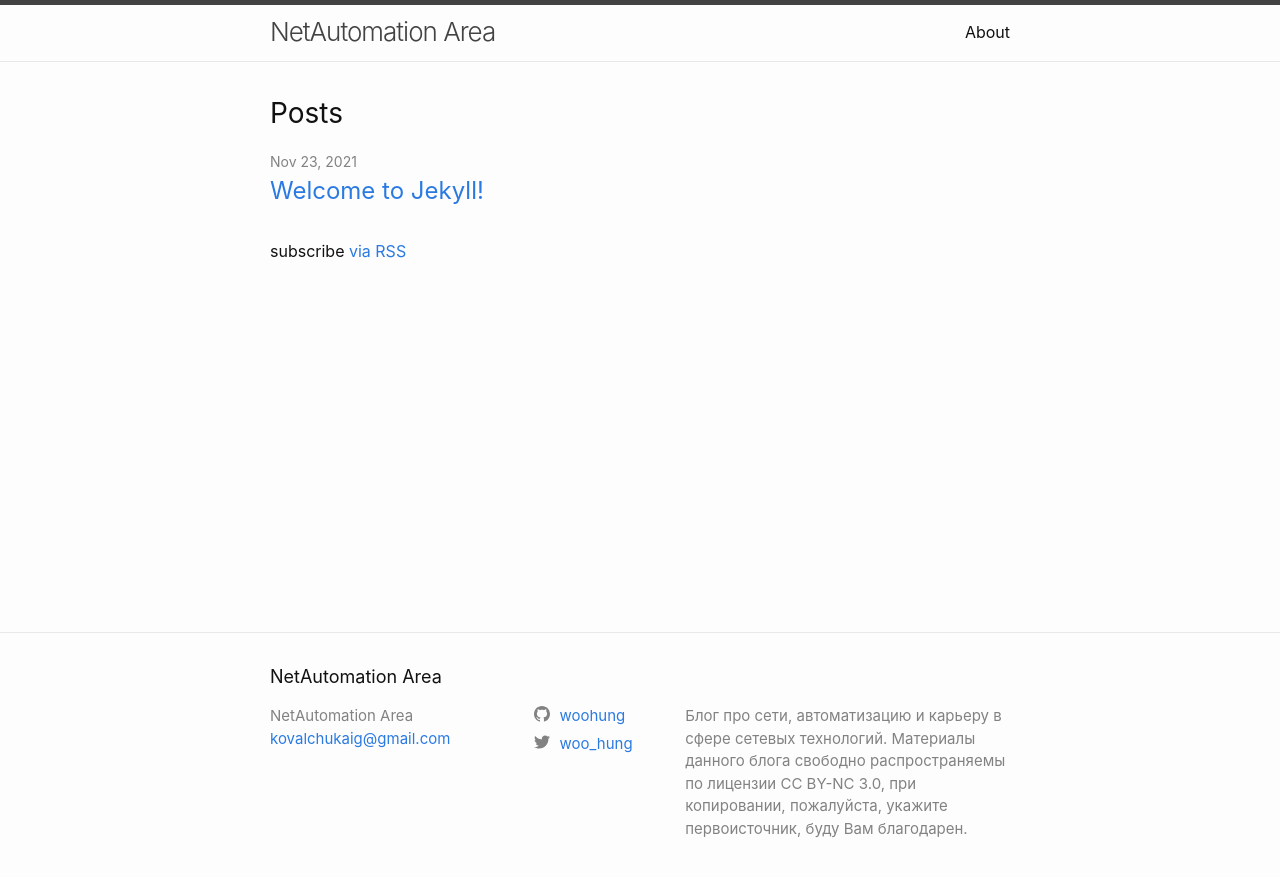
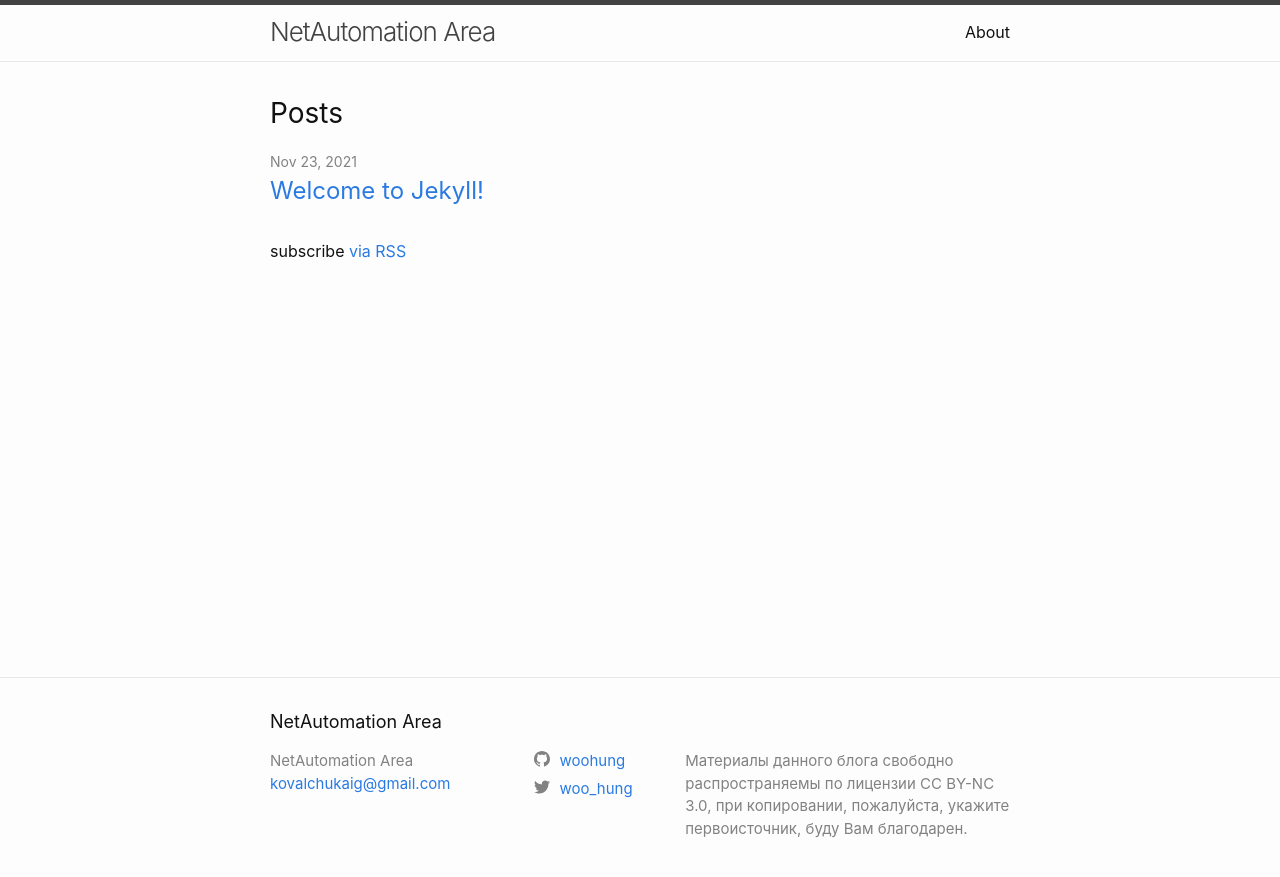
Before and after one commit to woohung/woohung.github.io, a Jekyll site: the page built from index.markdown, in a window 1280 px wide. Shown: the top 877 px of the page. Built offline with Jekyll 4.4.1, drawn with Linux system fonts in a browser that asks for light colours.

Commit message:
Update _config.yml

```diff
--- a/_config.yml
+++ b/_config.yml
@@ -21,7 +21,6 @@
 title: NetAutomation Area
 email: kovalchukaig@gmail.com
 description: >- # this means to ignore newlines until "baseurl:"
-  Блог про сети, автоматизацию и карьеру в сфере сетевых технологий.
   Материалы данного блога свободно распространяемы по лицензии CC BY-NC 3.0,
   при копировании, пожалуйста, укажите первоисточник, буду Вам благодарен.
 baseurl: "" # the subpath of your site, e.g. /blog
```
